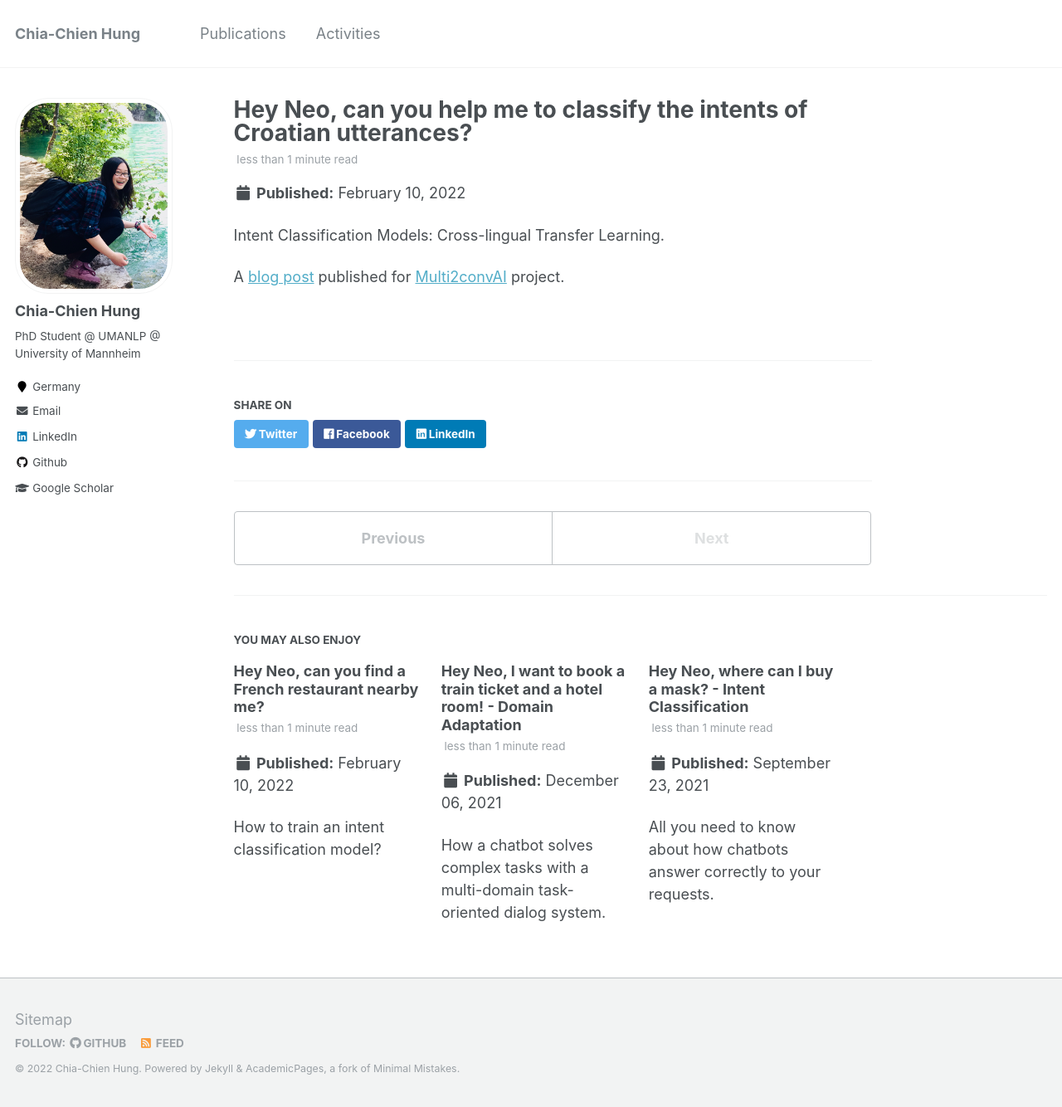
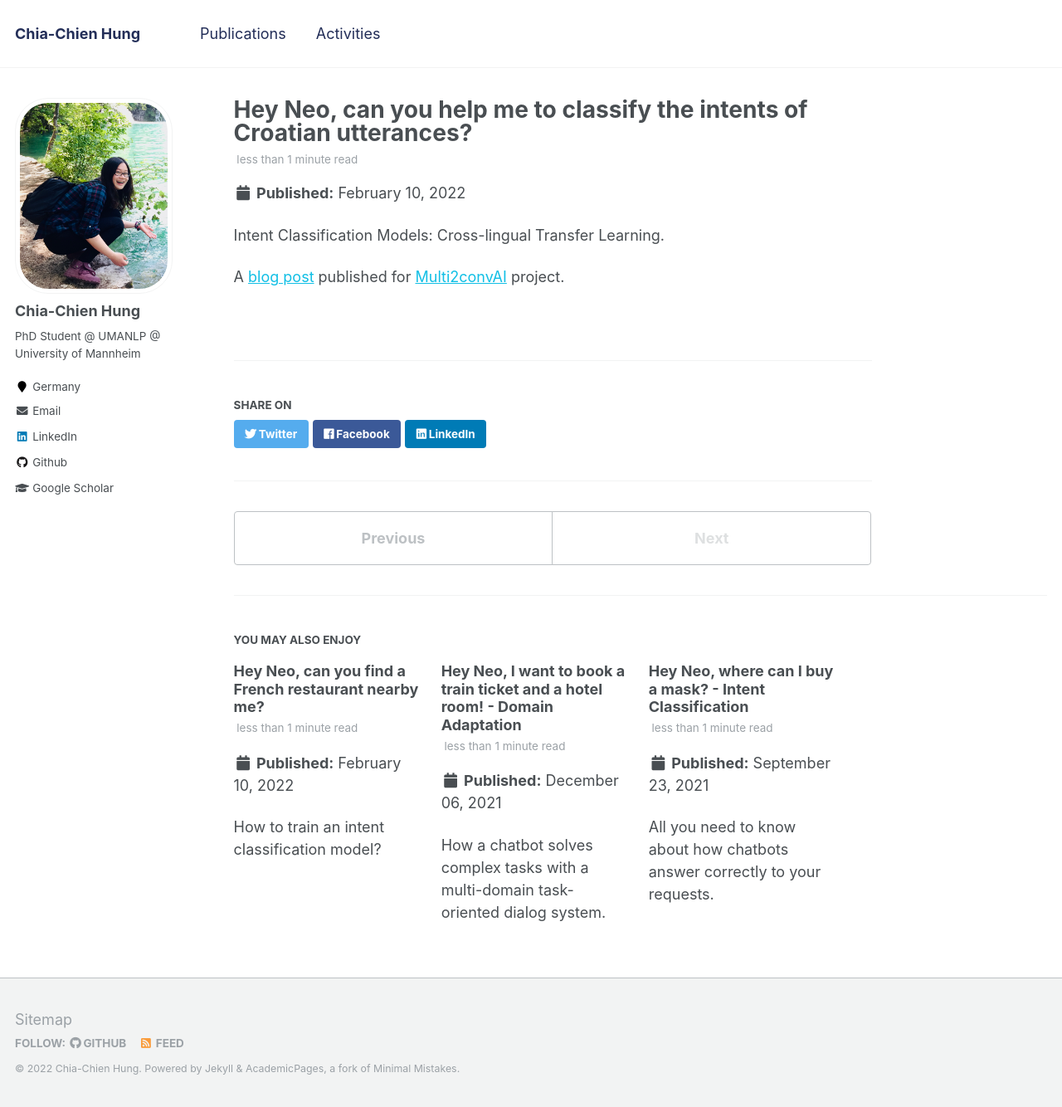
Before and after one commit to chiachienhung/chiachienhung.github.io, a Jekyll site: the page built from _posts/2022-02-10-multi2convai-4.md, in a window 1280 px wide and 1334 px high. Shown: the whole window at 83% size. Built offline with Jekyll 4.4.1, drawn with Linux system fonts in a browser that asks for light colours.

Commit message:
Update color

```diff
--- a/_sass/_variables.scss
+++ b/_sass/_variables.scss
@@ -65,6 +65,8 @@ $success-color              : #62c462;
 $warning-color              : #f89406;
 $danger-color               : #ee5f5b;
 $info-color                 : #52adc8;
+$url-color                  : #11bfe5;
+$head-color                 : #232e58;
 
 /* brands */
 $behance-color              : #1769FF;
@@ -90,11 +92,11 @@ $xing-color                 : #006567;
 
 
 /* links */
-$link-color                 : $info-color;
+$link-color                 : $url-color;
 $link-color-hover           : mix(#000, $link-color, 25%);
 $link-color-visited         : mix(#fff, $link-color, 25%);
-$masthead-link-color        : $primary-color;
-$masthead-link-color-hover  : mix(#000, $primary-color, 25%);
+$masthead-link-color        : $head-color;
+$masthead-link-color-hover  : mix(#000, $head-color, 25%);
 
 
 /*
```
